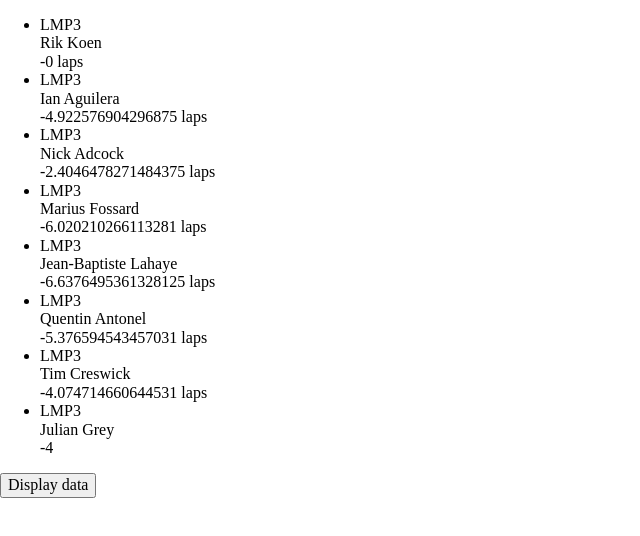
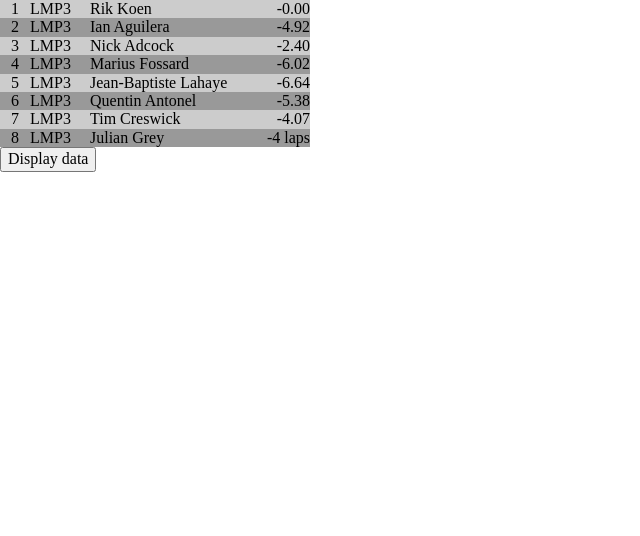
Before and after one commit to JulianGrey/lmu-stream-overlay, a React (Vite) app: page / in a window 1280 px wide. Both pictures are taken after a click on the button "Display data". Shown: the top 536 px of the page, without its empty margins (0-640 px from the left). Built offline with nearby package versions, Linux system fonts and the light colour scheme.

Commit message:
Add styling and adjustments to standings

```diff
--- /dev/null
+++ b/src/components/Standings/Standings.module.scss
@@ -0,0 +1,37 @@
+.standings {
+  margin: auto;
+  padding: 0;
+  align-items: flex-start;
+  flex-direction: column;
+
+  &, * {
+    display: flex;
+  }
+
+  .row {
+    align-items: flex-start;
+    background-color: #CCC;
+
+    &:nth-child(2n) {
+      background-color: #999;
+    }
+  }
+
+  .car-class {
+    width: 60px;
+  }
+
+  .driver-name {
+    width: 160px;
+  }
+
+  .position {
+    justify-content: center;
+    width: 30px;
+  }
+
+  .time-behind-leader {
+    justify-content: end;
+    width: 60px;
+  }
+}
--- a/src/components/Standings/Standings.tsx
+++ b/src/components/Standings/Standings.tsx
@@ -1,28 +1,26 @@
-
+import styles from './Standings.module.scss';
 import type { StandingsProps } from '../../types';
 
 export default function Standings({raceData, updateData}: StandingsProps) {
   return (
     <>
-      <div>
-        <ul>
+      <ul className={styles.standings}>
         {
           raceData && raceData.map((driver, index) => (
-              <li key={index} className='row'>
-                <div className='position'></div>
-                <div className='car-class'>{driver.carClass}</div>
-                <div className='driver-name'>{driver.driverName}</div>
+            <li key={(index + 1)} className={styles.row}>
+              <div className={styles.position}>{(index + 1)}</div>
+              <div className={styles['car-class']}>{driver.carClass}</div>
+              <div className={styles['driver-name']}>{driver.driverName}</div>
               {(driver.lapsBehindLeader < 1) && (
-                  <div className='time-behind-leader'>-{driver.timeBehindLeader} laps</div>
+                <div className={styles['time-behind-leader']}>-{driver.timeBehindLeader.toFixed(2)}</div>
               )}
               {(driver.lapsBehindLeader > 0) && (
-                  <div className='time-behind-leader'>-{driver.lapsBehindLeader}</div>
+                <div className={styles['time-behind-leader']}>-{driver.lapsBehindLeader.toFixed(0)} laps</div>
               )}
             </li>
           ))
         }
       </ul>
-      </div>
       <button onClick={updateData}>Display data</button>
     </>
   );
```
Lines whose indentation alone changed are shown as unchanged.
